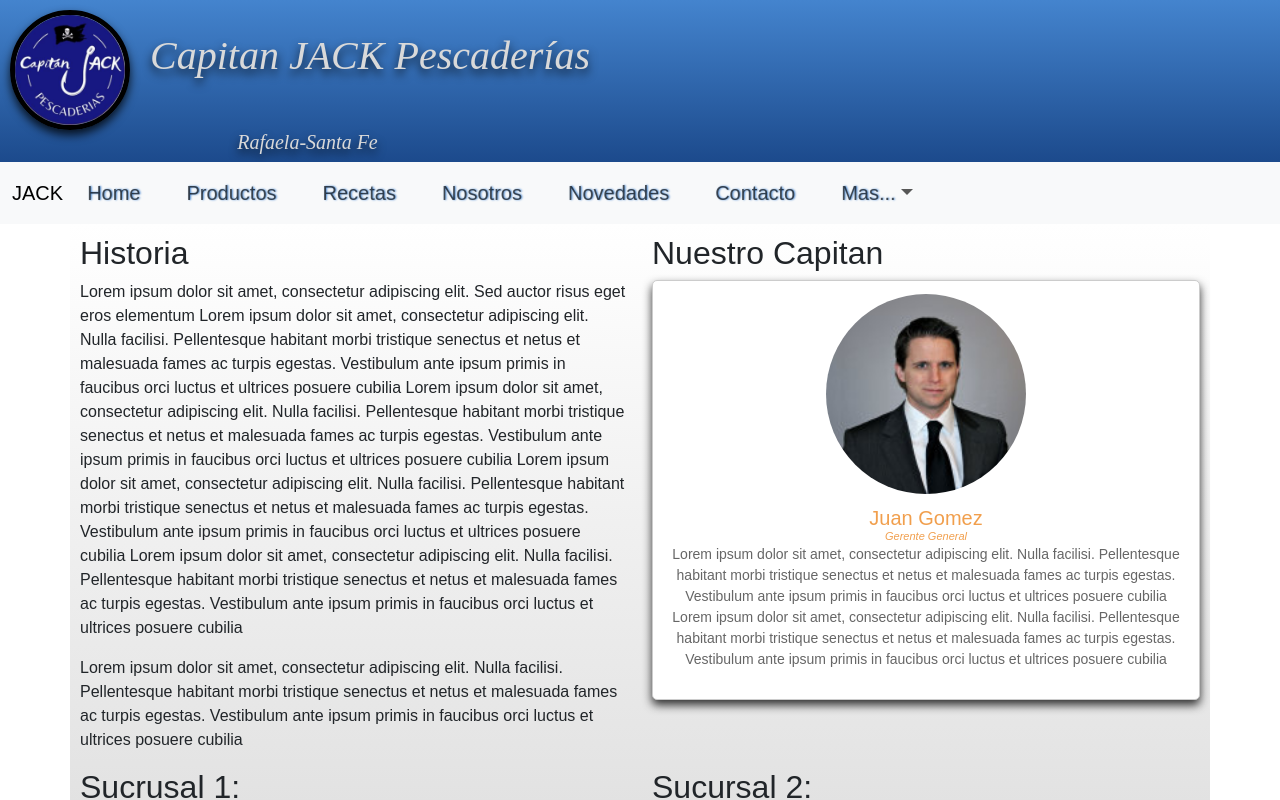
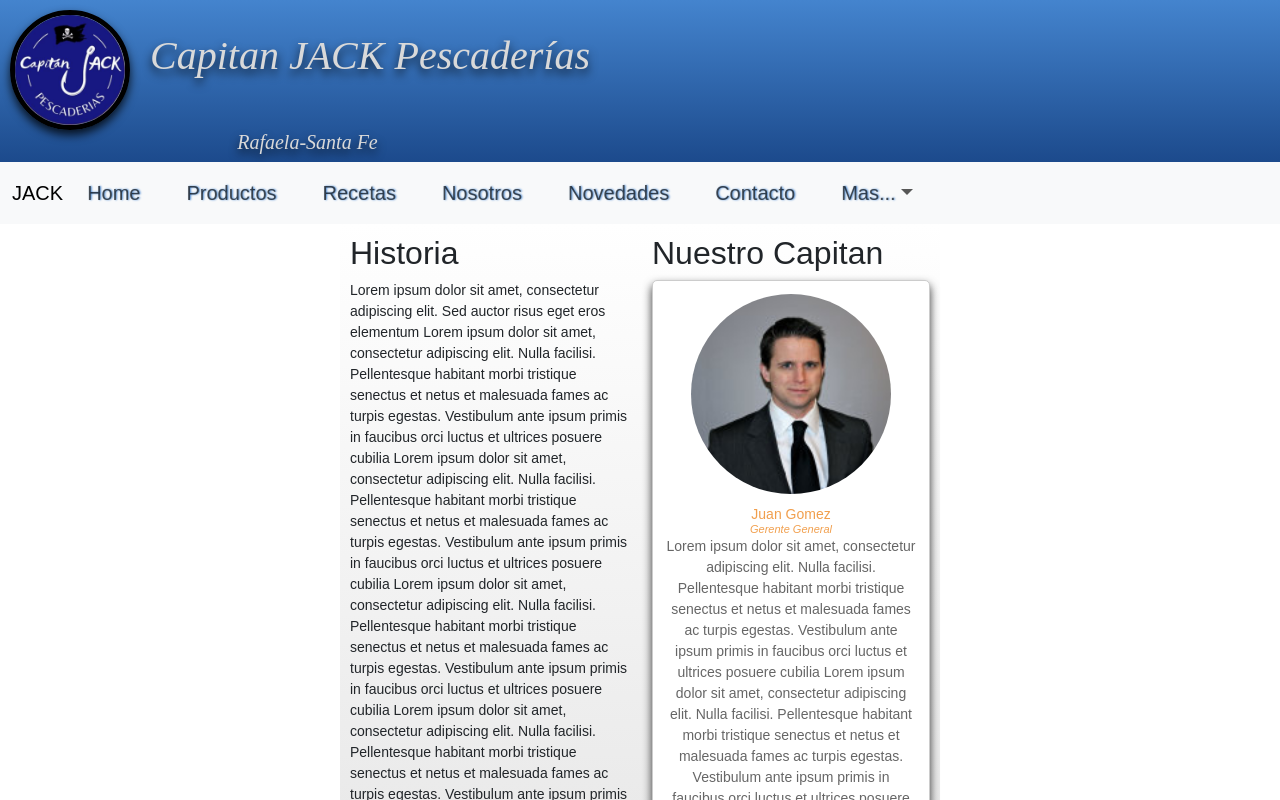
Before and after one commit to wal561606/react-pescaderiaCJ, a React (Create React App) app in the folder react-pescaderiaCJ/: page /nosotros in a window 1280 px wide. Shown: the top 800 px of the page. Built offline with nearby package versions, Linux system fonts and the light colour scheme; a web font is replaced by a local one.

Commit message:
Se actualiza NosotrosPages.css para que se vea bien en dispositivos pequeños

```diff
--- a/react-pescaderiaCJ/src/styles/components/pages/NosotrosPages.css
+++ b/react-pescaderiaCJ/src/styles/components/pages/NosotrosPages.css
@@ -2,15 +2,17 @@
   background: linear-gradient(to top, #ccc, #fff);
   padding: 10px;
   width: 100%;
+  max-width: 600px;
+  margin: 0 auto;
 }
 
 .historia p {
-    font-size: 16px;
+  font-size: 14px;
 }
 
 .personas {
   display: flex;
-    justify-content: space-between;
+  flex-direction: column;
 }
 
 .persona {
@@ -21,11 +23,7 @@
   text-align: center;
   padding: 13px;
   box-sizing: border-box;
-
-
 }
-
-
 
 .image-container {
   width: 200px;
@@ -50,7 +48,7 @@
 }
 
 .persona h5 {
-    font-size: 14 px;
+  font-size: 14px;
   margin-top: 5px;
 }
 
@@ -63,6 +61,7 @@
   color: #666;
   font-size: 14px;
 }
+
 .image-shadow {
   box-shadow: 5px 5px 10px rgba(0, 0, 0, 0.8);
 }
```
Lines whose indentation alone changed are shown as unchanged.
